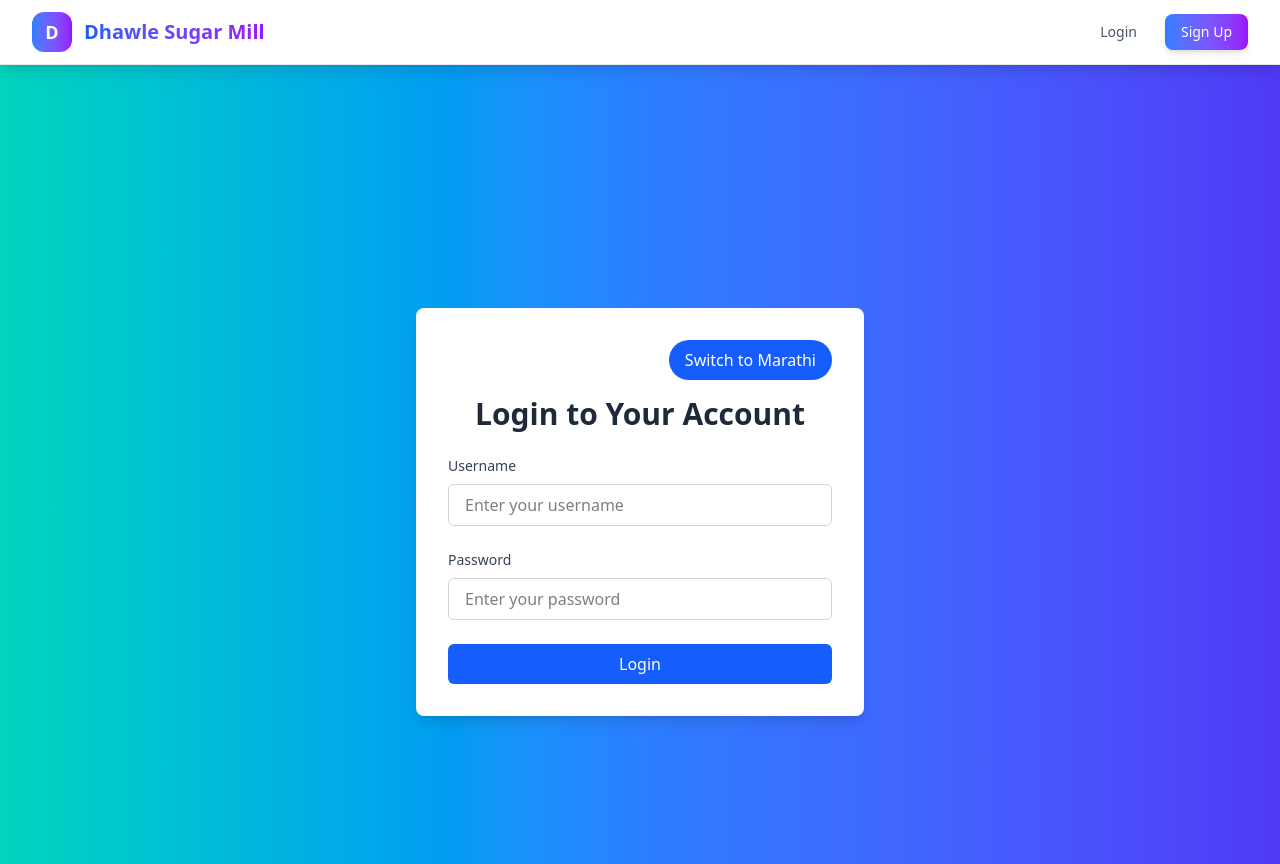
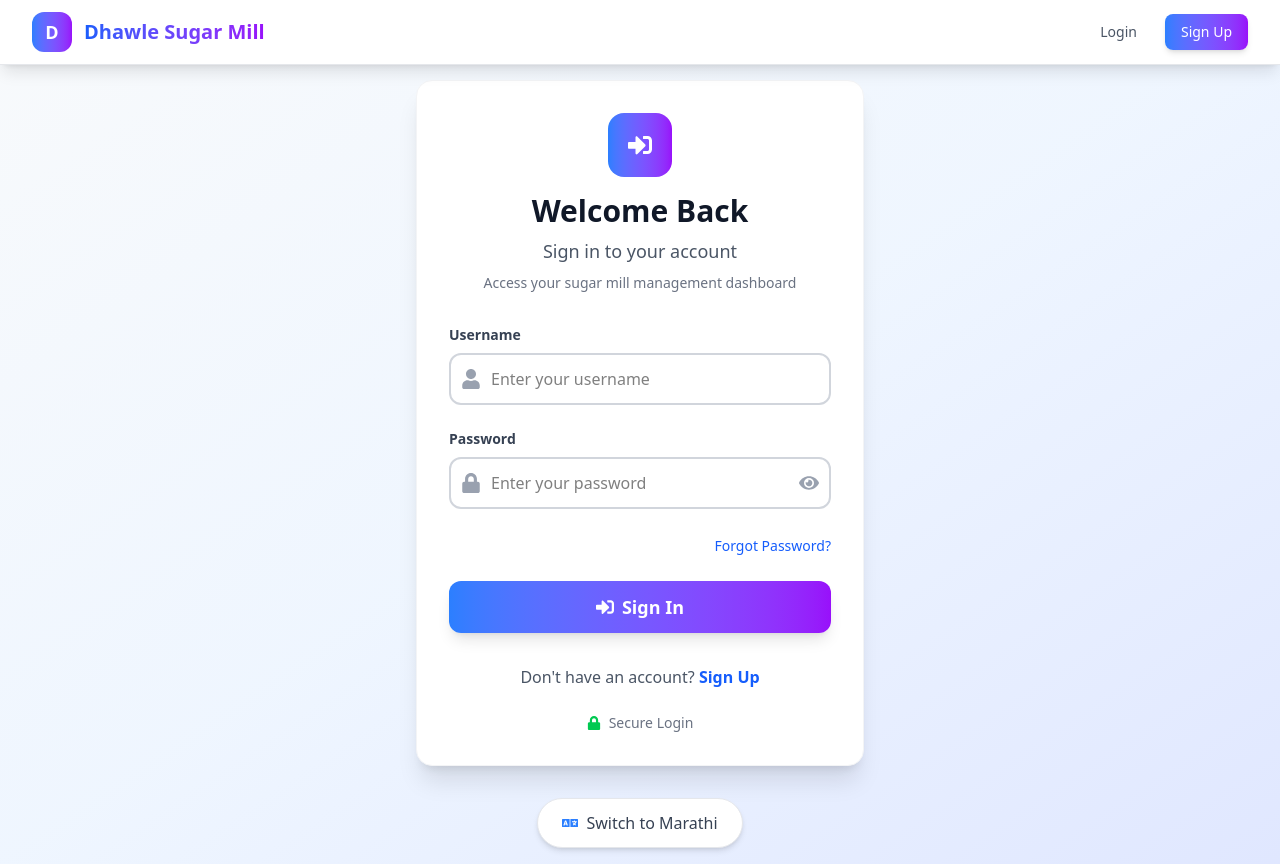
Before and after one commit to Adi56a/SugarCaneBillingSoftware, a React (Vite) app in the folder Frontend/: page /login in a window 1280 px wide. Built offline with nearby package versions, Linux system fonts and the light colour scheme.

Commit message:
login page updated

```diff
--- a/Frontend/src/pages/Login.jsx
+++ b/Frontend/src/pages/Login.jsx
@@ -1,31 +1,79 @@
-import React, { useState } from 'react';
+import React, { useState, useEffect } from 'react';
 import Header from '../components/Header';
-import { useNavigate } from 'react-router-dom'; // Import useNavigate
+import { useNavigate, Link } from 'react-router-dom';
+import { FaEye, FaEyeSlash, FaUser, FaLock, FaSignInAlt, FaLanguage } from 'react-icons/fa';
 
 const Login = () => {
   const [username, setUsername] = useState('');
   const [password, setPassword] = useState('');
+  const [showPassword, setShowPassword] = useState(false);
   const [message, setMessage] = useState('');
+  const [messageType, setMessageType] = useState('');
   const [showMessage, setShowMessage] = useState(false);
-  const [language, setLanguage] = useState(localStorage.getItem('language') || 'en'); // Default to English
-  const navigate = useNavigate(); // Hook to navigate after successful login
+  const [isLoading, setIsLoading] = useState(false);
+  const [language, setLanguage] = useState(localStorage.getItem('language') || 'en');
+  const navigate = useNavigate();
+
+  // Listen for language changes
+  useEffect(() => {
+    const handleLanguageChange = () => {
+      const newLanguage = localStorage.getItem('language') || 'en';
+      setLanguage(newLanguage);
+    };
+
+    window.addEventListener('storage', handleLanguageChange);
+    const languageCheckInterval = setInterval(() => {
+      const currentLanguage = localStorage.getItem('language') || 'en';
+      if (currentLanguage !== language) {
+        setLanguage(currentLanguage);
+      }
+    }, 100);
+
+    return () => {
+      window.removeEventListener('storage', handleLanguageChange);
+      clearInterval(languageCheckInterval);
+    };
+  }, [language]);
 
   // Handle language toggle
   const toggleLanguage = () => {
     const newLanguage = language === 'en' ? 'mr' : 'en';
     setLanguage(newLanguage);
-    localStorage.setItem('language', newLanguage); // Store language preference in localStorage
+    localStorage.setItem('language', newLanguage);
+
+    // Dispatch custom event for real-time updates
+    window.dispatchEvent(new CustomEvent('languageChanged', {
+      detail: { key: 'language', value: newLanguage }
+    }));
   };
 
-  // Handle form submission (Login)
+  // Show message with auto-hide
+  const showMessageWithType = (msg, type) => {
+    setMessage(msg);
+    setMessageType(type);
+    setShowMessage(true);
+
+    setTimeout(() => {
+      setShowMessage(false);
+    }, 4000);
+  };
+
+  // Handle form submission
   const handleSubmit = async (e) => {
     e.preventDefault();
 
-    // Prepare user data for login
+    if (!username.trim() || !password.trim()) {
+      showMessageWithType(
+        language === 'en' ? 'Please fill in all fields' : 'कृपया सर्व फील्ड भरा',
+        'error'
+      );
+      return;
+    }
+
+    setIsLoading(true);
     const userData = { username, password };
 
     try {
-      // POST request to your backend (replace the URL with your API endpoint)
       const response = await fetch('http://localhost:5000/api/admin/login', {
         method: 'POST',
         headers: {
@@ -34,130 +82,242 @@ const Login = () => {
         body: JSON.stringify(userData),
       });
 
-      const result = await response.json(); // Assuming the API returns a JSON response
+      const result = await response.json();
 
-      // Check if the response is successful
       if (response.ok) {
-        setMessage(result.message || (language === 'en' ? 'Login Successful!' : 'लॉगिन यशस्वी!'));
+        showMessageWithType(
+          result.message || (language === 'en' ? 'Login Successful! Redirecting...' : 'लॉगिन यशस्वी! रीडायरेक्ट करत आहे...'),
+          'success'
+        );
 
-        // Store token in localStorage
-        localStorage.setItem('authToken', result.token); // Assuming the backend returns a `token`
-
-        // Redirect to the home page (or any other route) after successful login
-        navigate('/'); // Redirect to the '/' route (Home page)
-      } else {
-        setMessage(result.error || (language === 'en' ? 'Login failed!' : 'लॉगिन अयशस्वी!'));
-      }
-
-      setShowMessage(true);
-
-      // Hide the message after 3 seconds
-      setTimeout(() => {
-        setShowMessage(false);
-      }, 3000);
-    } catch (error) {
-      // Handle error if the request fails
-      setMessage(language === 'en' ? 'Something went wrong. Please try again.' : 'काहीतरी चुकलं, कृपया पुन्हा प्रयत्न करा.');
-      setShowMessage(true);
+        localStorage.setItem('authToken', result.token);
 
         setTimeout(() => {
-        setShowMessage(false);
-      }, 3000);
+          navigate('/');
+        }, 1500);
+      } else {
+        showMessageWithType(
+          result.error || (language === 'en' ? 'Invalid credentials. Please try again.' : 'चुकीची माहिती. कृपया पुन्हा प्रयत्न करा.'),
+          'error'
+        );
+      }
+    } catch (error) {
+      showMessageWithType(
+        language === 'en' ? 'Network error. Please check your connection.' : 'नेटवर्क एरर. कृपया कनेक्शन तपासा.',
+        'error'
+      );
+    } finally {
+      setIsLoading(false);
     }
   };
 
-  // Content in both languages
   const texts = {
     en: {
-      title: 'Login to Your Account',
+      title: 'Welcome Back',
+      subtitle: 'Sign in to your account',
       usernameLabel: 'Username',
       passwordLabel: 'Password',
-      loginButton: 'Login',
-      successMessage: 'Login Successful!',
+      loginButton: 'Sign In',
+      signingIn: 'Signing In...',
+      forgotPassword: 'Forgot Password?',
+      noAccount: "Don't have an account?",
+      signUp: 'Sign Up',
+      usernamePlaceholder: 'Enter your username',
+      passwordPlaceholder: 'Enter your password',
+      switchLanguage: 'Switch to Marathi',
+      secureLogin: 'Secure Login',
+      loginDescription: 'Access your sugar mill management dashboard'
     },
     mr: {
-      title: 'तुमच्या खात्यात लॉगिन करा',
+      title: 'परत स्वागत आहे',
+      subtitle: 'तुमच्या खात्यात साइन इन करा',
       usernameLabel: 'वापरकर्ता नाव',
       passwordLabel: 'पासवर्ड',
-      loginButton: 'लॉगिन करा',
-      successMessage: 'लॉगिन यशस्वी!',
+      loginButton: 'साइन इन',
+      signingIn: 'साइन इन करत आहे...',
+      forgotPassword: 'पासवर्ड विसरलात?',
+      noAccount: 'खाते नाही आहे?',
+      signUp: 'साइन अप',
+      usernamePlaceholder: 'तुमचं वापरकर्तानाव टाका',
+      passwordPlaceholder: 'तुमचा पासवर्ड टाका',
+      switchLanguage: 'इंग्रजीमध्ये बदला',
+      secureLogin: 'सुरक्षित लॉगिन',
+      loginDescription: 'तुमच्या साखर कारखाना व्यवस्थापन डॅशबोर्डमध्ये प्रवेश करा'
     },
   };
 
+  const t = texts[language];
+
   return (
-    <div className="min-h-screen flex flex-col bg-gradient-to-r from-teal-400 via-blue-500 to-indigo-600">
-      {/* Include Header */}
+    <div className="min-h-screen bg-gradient-to-br from-slate-50 via-blue-50 to-indigo-100">
       <Header />
 
-      {/* Login Form */}
-      <div className="flex flex-col items-center justify-center min-h-screen pt-24"> {/* Adjusted padding-top to 24 to account for header */}
-        <div className="bg-white p-8 rounded-lg shadow-lg w-full max-w-md">
-          {/* Language Toggle Button */}
-          <div className="flex justify-end mb-4">
-            <button
-              onClick={toggleLanguage}
-              className="bg-blue-600 text-white py-2 px-4 rounded-full hover:bg-blue-700 transition ease-in-out duration-300"
-            >
-              {language === 'en' ? 'Switch to Marathi' : 'Switch to English'}
-            </button>
+      <div className="flex items-center justify-center min-h-screen px-4 sm:px-6 lg:px-8">
+        <div className="max-w-md w-full space-y-8">
+          {/* Login Card */}
+          <div className="bg-white rounded-2xl shadow-xl p-8 border border-gray-100">
+            {/* Header Section */}
+            <div className="text-center mb-8">
+              <div className="mx-auto w-16 h-16 bg-gradient-to-r from-blue-500 to-purple-600 rounded-2xl flex items-center justify-center mb-4">
+                <FaSignInAlt className="text-white text-2xl" />
+              </div>
+              <h2 className="text-3xl font-bold text-gray-900 mb-2">
+                {t.title}
+              </h2>
+              <p className="text-gray-600 text-lg">
+                {t.subtitle}
+              </p>
+              <p className="text-sm text-gray-500 mt-2">
+                {t.loginDescription}
+              </p>
             </div>
 
-          <h2 className="text-3xl font-semibold text-center text-gray-800 mb-6">
-            {texts[language].title}
-          </h2>
-
+            {/* Form */}
             <form onSubmit={handleSubmit} className="space-y-6">
-            {/* Username Input */}
+              {/* Username Field */}
               <div>
-              <label htmlFor="username" className="block text-sm font-medium text-gray-700">
-                {texts[language].usernameLabel}
+                <label htmlFor="username" className="block text-sm font-semibold text-gray-700 mb-2">
+                  {t.usernameLabel}
                 </label>
+                <div className="relative">
+                  <div className="absolute inset-y-0 left-0 pl-3 flex items-center pointer-events-none">
+                    <FaUser className="h-5 w-5 text-gray-400" />
+                  </div>
                   <input
                     type="text"
                     id="username"
                     name="username"
-                placeholder={language === 'en' ? 'Enter your username' : 'तुमचं वापरकर्तानाव टाका'}
+                    placeholder={t.usernamePlaceholder}
                     value={username}
                     onChange={(e) => setUsername(e.target.value)}
-                className="w-full px-4 py-2 mt-2 border border-gray-300 rounded-md focus:outline-none focus:ring-2 focus:ring-blue-500"
+                    className="w-full pl-10 pr-4 py-3 border-2 border-gray-300 rounded-xl focus:outline-none focus:ring-4 focus:ring-blue-200 focus:border-blue-500 transition-all duration-300"
+                    required
+                    disabled={isLoading}
                   />
                 </div>
+              </div>
 
-            {/* Password Input */}
+              {/* Password Field */}
               <div>
-              <label htmlFor="password" className="block text-sm font-medium text-gray-700">
-                {texts[language].passwordLabel}
+                <label htmlFor="password" className="block text-sm font-semibold text-gray-700 mb-2">
+                  {t.passwordLabel}
                 </label>
+                <div className="relative">
+                  <div className="absolute inset-y-0 left-0 pl-3 flex items-center pointer-events-none">
+                    <FaLock className="h-5 w-5 text-gray-400" />
+                  </div>
                   <input
-                type="password"
+                    type={showPassword ? 'text' : 'password'}
                     id="password"
                     name="password"
-                placeholder={language === 'en' ? 'Enter your password' : 'तुमचा पासवर्ड टाका'}
+                    placeholder={t.passwordPlaceholder}
                     value={password}
                     onChange={(e) => setPassword(e.target.value)}
-                className="w-full px-4 py-2 mt-2 border border-gray-300 rounded-md focus:outline-none focus:ring-2 focus:ring-blue-500"
+                    className="w-full pl-10 pr-12 py-3 border-2 border-gray-300 rounded-xl focus:outline-none focus:ring-4 focus:ring-blue-200 focus:border-blue-500 transition-all duration-300"
+                    required
+                    disabled={isLoading}
                   />
+                  <button
+                    type="button"
+                    onClick={() => setShowPassword(!showPassword)}
+                    className="absolute inset-y-0 right-0 pr-3 flex items-center text-gray-400 hover:text-gray-600 transition-colors duration-200"
+                    disabled={isLoading}
+                  >
+                    {showPassword ? <FaEyeSlash className="h-5 w-5" /> : <FaEye className="h-5 w-5" />}
+                  </button>
+                </div>
+              </div>
+
+              {/* Forgot Password Link */}
+              <div className="text-right">
+                <Link
+                  to="/forgot-password"
+                  className="text-sm text-blue-600 hover:text-blue-800 font-medium transition-colors duration-200"
+                >
+                  {t.forgotPassword}
+                </Link>
               </div>
 
               {/* Submit Button */}
-            <div>
               <button
                 type="submit"
-                className="w-full py-2 bg-blue-600 text-white rounded-md hover:bg-blue-700 transition ease-in-out duration-300"
+                disabled={isLoading}
+                className={`w-full py-3 rounded-xl text-white font-semibold text-lg shadow-lg transition-all duration-300 ${
+                  isLoading
+                    ? 'bg-gray-400 cursor-not-allowed'
+                    : 'bg-gradient-to-r from-blue-500 to-purple-600 hover:from-blue-600 hover:to-purple-700 transform hover:scale-105 focus:outline-none focus:ring-4 focus:ring-blue-200'
+                }`}
               >
-                {texts[language].loginButton}
+                {isLoading ? (
+                  <div className="flex items-center justify-center">
+                    <div className="animate-spin rounded-full h-5 w-5 border-b-2 border-white mr-2"></div>
+                    {t.signingIn}
+                  </div>
+                ) : (
+                  <div className="flex items-center justify-center">
+                    <FaSignInAlt className="mr-2" />
+                    {t.loginButton}
+                  </div>
+                )}
               </button>
+            </form>
+
+            {/* Footer Links */}
+            <div className="mt-8 text-center">
+              <p className="text-gray-600">
+                {t.noAccount}{' '}
+                <Link
+                  to="/register"
+                  className="text-blue-600 hover:text-blue-800 font-semibold transition-colors duration-200"
+                >
+                  {t.signUp}
+                </Link>
+              </p>
             </div>
-          </form>
+
+            {/* Security Badge */}
+            <div className="mt-6 flex items-center justify-center space-x-2 text-sm text-gray-500">
+              <FaLock className="text-green-500" />
+              <span>{t.secureLogin}</span>
             </div>
           </div>
 
-      {/* Success/Error Message Popup */}
+          {/* Language Toggle */}
+          <div className="text-center">
+            <button
+              onClick={toggleLanguage}
+              className="flex items-center space-x-2 mx-auto px-6 py-3 bg-white text-gray-700 rounded-full shadow-md hover:shadow-lg border border-gray-200 hover:border-blue-300 transition-all duration-300"
+            >
+              <FaLanguage className="text-blue-500" />
+              <span className="font-medium">{t.switchLanguage}</span>
+            </button>
+          </div>
+        </div>
+      </div>
+
+      {/* Message Toast */}
       {showMessage && (
-        <div className="fixed top-6 left-1/2 transform -translate-x-1/2 z-50 p-4 bg-green-500 text-white rounded-lg shadow-lg w-3/4 sm:w-1/2 md:w-1/3">
-          <p>{message}</p>
+        <div className={`fixed top-20 left-1/2 transform -translate-x-1/2 z-50 px-6 py-4 rounded-lg shadow-lg transition-all duration-300 animate-slideDown ${
+          messageType === 'success'
+            ? 'bg-green-500 text-white'
+            : 'bg-red-500 text-white'
+        }`}>
+          <div className="flex items-center space-x-2">
+            {messageType === 'success' ? (
+              <div className="w-5 h-5 rounded-full bg-white bg-opacity-20 flex items-center justify-center">
+                ✓
+              </div>
+            ) : (
+              <div className="w-5 h-5 rounded-full bg-white bg-opacity-20 flex items-center justify-center">
+                ✕
               </div>
             )}
+            <span className="font-medium">{message}</span>
+          </div>
+        </div>
+      )}
+
+
     </div>
   );
 };
```
Lines whose indentation alone changed are shown as unchanged.
